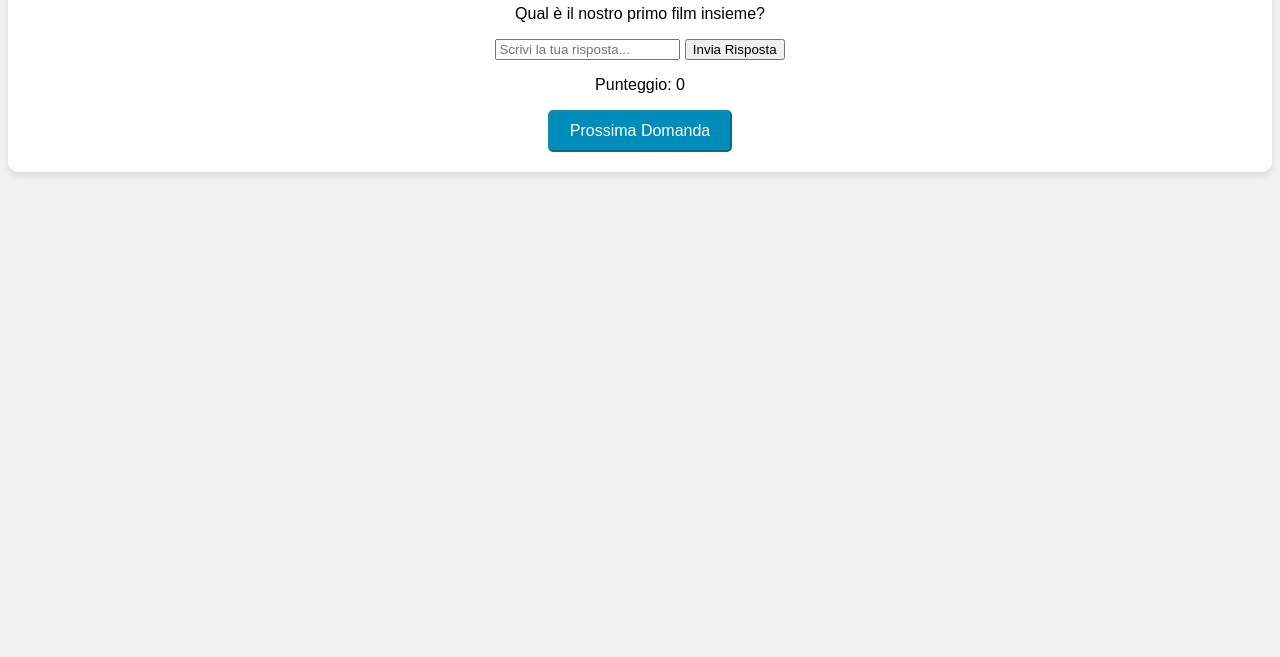
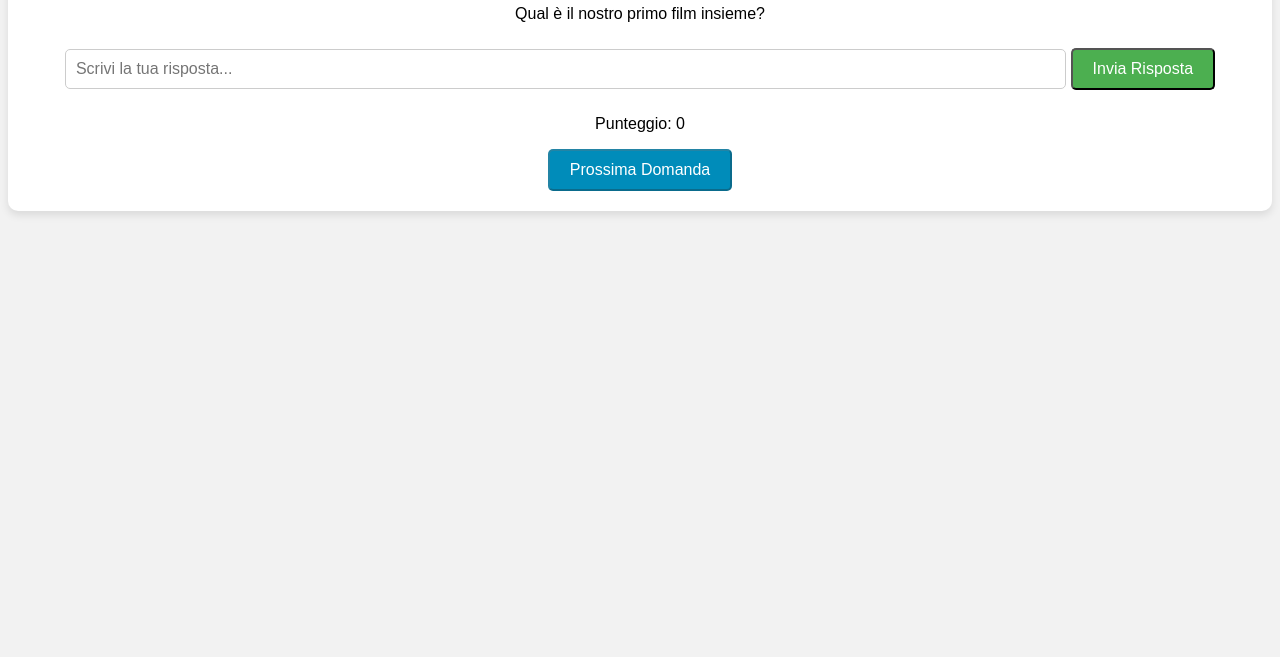
Before and after one commit to maxys2025/couplegame, a plain HTML site: page index.html in a window 1280 px wide. Shown: the part 143-800 px from the top of the page. Drawn offline with Linux system fonts and the light colour scheme.

Commit message:
Update style.css

```diff
--- a/style.css
+++ b/style.css
@@ -17,18 +17,25 @@ h1 {
     margin-bottom: 20px;
 }
 
-#answers button {
+#answer-input {
+    padding: 10px;
+    font-size: 1em;
+    width: 80%;
+    margin: 10px 0;
+    border: 1px solid #ccc;
+    border-radius: 5px;
+}
+
+#submit-answer {
     background-color: #4CAF50;
-    border: none;
     color: white;
     padding: 10px 20px;
-    margin: 10px;
     font-size: 1em;
     border-radius: 5px;
     cursor: pointer;
 }
 
-#answers button:hover {
+#submit-answer:hover {
     background-color: #45a049;
 }
 
```
